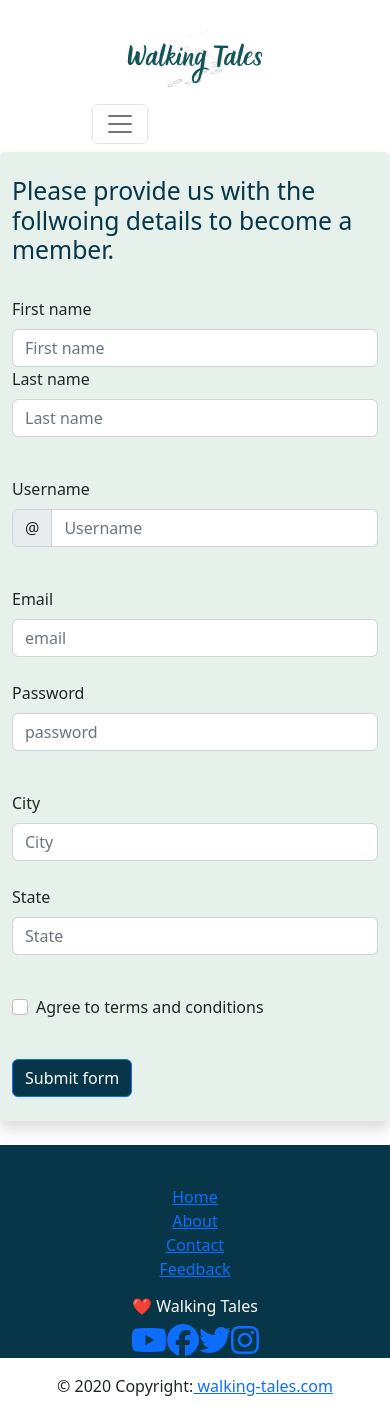
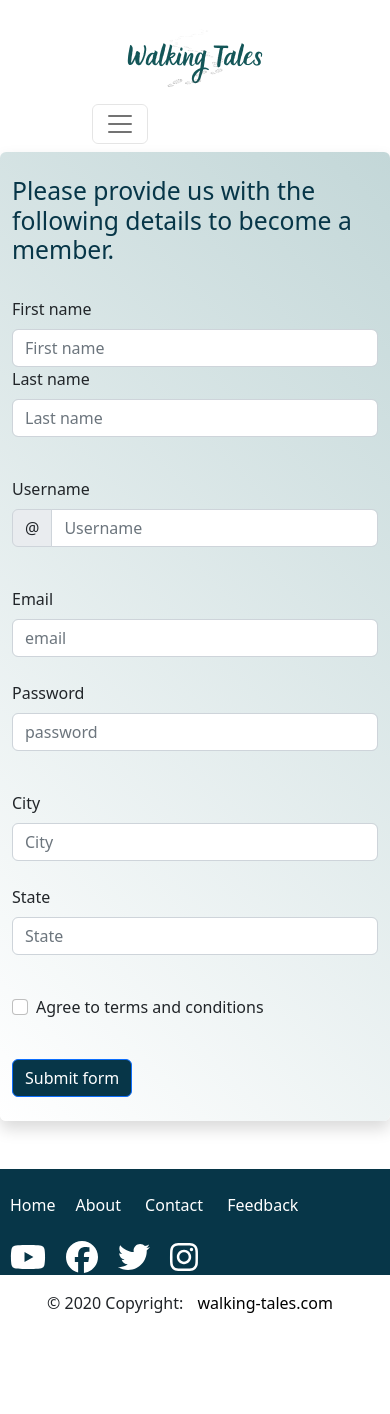
Before and after one commit to Tiyasbiswas/walking-tales, a React (Create React App) app: page /register in a window 390 px wide. After the commit the page ends 1331 px from the top, so only its background shows below. Built offline with nearby package versions, Linux system fonts and the light colour scheme; a web font is replaced by a local one.

Commit message:
style changes

```diff
--- a/src/components/Footer.js
+++ b/src/components/Footer.js
@@ -3,25 +3,25 @@ import SocialFollow from './SocialFollow';
 export default function footer() {
     return (
         <>
-            <div className="container-fluid text-center text-md-left " style={{ color: "white", background: "#073648" }}  >
+        <br />
+            <div className="footer" >
                 <div className="row">
                     <div className="img-fluid ">
                         {/* <img src="./images/footImage.png" alt="map image" /> */}
                     </div>
-                    <div className="col-md-3 pt-2 mt-3">
-                        <ul className="list-unstyled pt-3 text-bottom .text-white">
-                            <li><a href="#!">Home</a></li>
-                            <li><a href="#!">About </a></li>
-                            <li><a href="#!">Contact </a></li>
-                            <li><a href="#!">Feedback</a></li>
-                        </ul>
+                    <div className="col-md-15 pt-2 mt-3 pb-2 mb-3">
+                            <a href="#!">Home</a>
+                            <a href="#!">About </a>
+                            <a href="#!">Contact </a>
+                            <a href="#!">Feedback</a>
+
                     </div>
                     <SocialFollow />
                 </div>
             </div>
 
             <div className="footer-copyright text-center py-3">© 2020 Copyright:
-                <a href="https://walking-tales.com/"> walking-tales.com</a>
+                <a style={{ color:"black" }} href="https://walking-tales.com/"> walking-tales.com</a>
             </div>
 
 
--- a/src/components/Header.js
+++ b/src/components/Header.js
@@ -80,7 +80,7 @@ export default function Header() {
 
     <Form onSubmit={(e) => handleSubmit(e)}>
       <Form.Group className="mb-3" controlId="formBasicEmail">
-        <Form.Control name="email" onChange={(e) =>
+        <Form.Control name="email" required onChange={(e) =>
               setValues({ ...values, [e.target.name]: e.target.value })
             } type="email" placeholder="Enter email" />
 
@@ -88,7 +88,7 @@ export default function Header() {
 
       <Form.Group className="mb-3" controlId="formBasicPassword">
 
-        <Form.Control name="password"  onChange={(e) =>
+        <Form.Control name="password" required onChange={(e) =>
               setValues({ ...values, [e.target.name]: e.target.value })
             } type="password" placeholder="Password" />
       </Form.Group>
--- a/src/components/Map.js
+++ b/src/components/Map.js
@@ -19,12 +19,12 @@ export default function Map() {
   },[])
   return (
     <MapContainer center={position} zoom={13} style={{ height: "100vh" }}>
-        <LocationMarker />
+        {/* <LocationMarker /> */}
       <TileLayer
         attribution='&copy; <a href="http://osm.org/copyright">OpenStreetMap</a> contributors'
         url="https://{s}.tile.openstreetmap.org/{z}/{x}/{y}.png"
       />
-      {/* <RoutingMachine /> */}
+      <RoutingMachine />
     </MapContainer>
   );
 }
--- a/src/components/Register.js
+++ b/src/components/Register.js
@@ -22,7 +22,7 @@ function Register() {
     }
   }, [cookies, navigate]);
 
-  const [values, setValues] = useState({ email: "", password: "" });
+  const [values, setValues] = useState({ First_name: "", Last_name: "", user_name: "", email: "", password: "", city: "" });
   const generateError = (error) =>
     toast.error(error, {
       position: "bottom-right",
@@ -63,9 +63,9 @@ function Register() {
         <Header />
         <div className="container rounded shadow">
           <br/>
-          <h2 style={{ color: "#073648" }}>Please provide us with the follwoing details to become a member.</h2>
+          <h2 style={{ color: "#073648" }}>Please provide us with the following details to become a member.</h2>
           <br/>
-    <Form noValidate validated={validated} onSubmit={(e) => handleSubmit(e)}>
+    <Form onSubmit={(e) => handleSubmit(e)}>
       <Row className="mb-3">
         <Form.Group as={Col} md="5" controlId="validationCustom01">
           <Form.Label>First name</Form.Label>
@@ -120,7 +120,7 @@ function Register() {
         <Form.Group as={Col} md="6" controlId="validationCustom03">
         <br/>
           <Form.Label>Email</Form.Label>
-          <Form.Control type="text" placeholder="email" name="email" required onChange={(e) =>
+          <Form.Control type="email" placeholder="email" name="email" required onChange={(e) =>
               setValues({ ...values, [e.target.name]: e.target.value })
             } />
           <Form.Control.Feedback type="invalid">
@@ -142,7 +142,7 @@ function Register() {
         <Form.Group as={Col} md="6" controlId="validationCustom03">
         <br/>
           <Form.Label>City</Form.Label>
-          <Form.Control type="text" placeholder="City" name="City" required onChange={(e) =>
+          <Form.Control type="text" placeholder="City" name="city" required onChange={(e) =>
               setValues({ ...values, [e.target.name]: e.target.value })
             } />
           <Form.Control.Feedback type="invalid">
--- a/src/components/SocialFollow.js
+++ b/src/components/SocialFollow.js
@@ -10,10 +10,10 @@ import {
 export default function SocialFollow() {
   return (
     <div className="social-container">
-      <h6> ❤️ Walking Tales</h6>
+      {/* <h6> ❤️ Walking Tales</h6> */}
       <a
         href="https://www.youtube.com/"
-        className="youtube social color-"
+        className="youtube social"
       >
         <FontAwesomeIcon icon={faYoutube} size="2x" />
       </a>
--- a/src/index.css
+++ b/src/index.css
@@ -28,8 +28,33 @@ code {
   align-items: center;
   justify-content: center;
   flex-direction: column;
-  background-color: #e5f1ea;
+  /* background-color: #e5f1ea; */
+  background: linear-gradient(45deg,#ffff,#c3d7d8);
 }
 .timercheck{
   font-family: "Roboto";
 }
+
+a:link {
+  color: white;
+  background-color: transparent;
+  text-decoration: none;
+  padding: 10px;
+}
+
+a:visited {
+  color: white;
+  background-color: transparent;
+  text-decoration: none;
+}
+
+.footer{
+  /* background-image: url("/public/images/footImage.png");
+  max-height: 130vh;
+  background-size: contain; */
+  background-color: #073648;
+  display: flex;
+  align-items: center;
+  justify-content: center;
+  flex-direction: column;
+}
```
